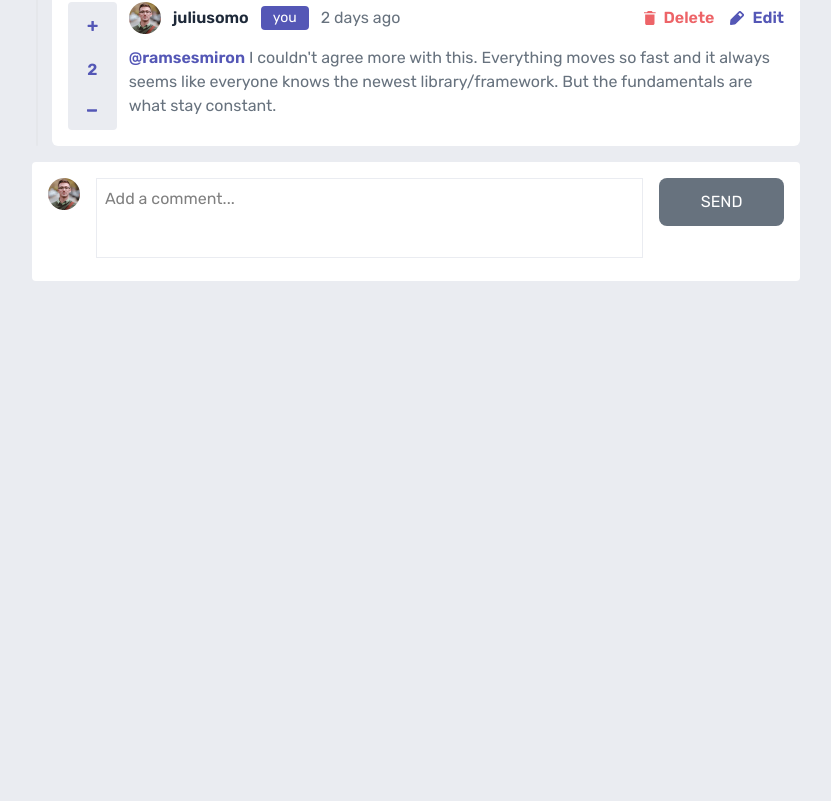
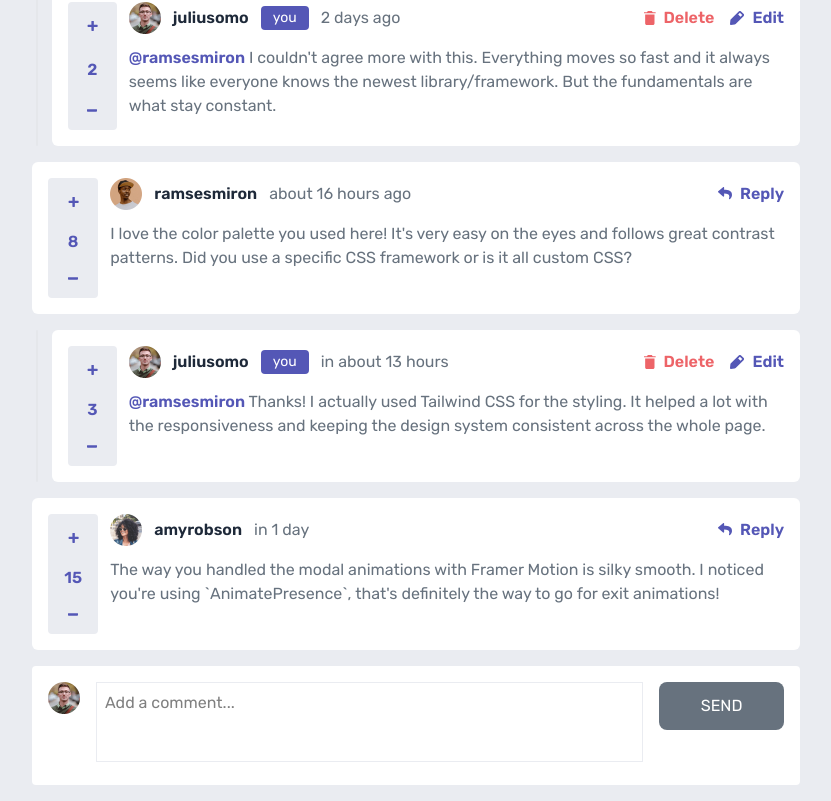
Before and after one commit to molinax18/fm-interactive-comments-section, a React (Vite) app: page / in a window 1280 px wide. Shown: the part 558-1359 px from the top of the page, without its empty margins (224-1055 px from the left). Before the commit the page ends 855 px from the top, so only its background shows below. Built offline with nearby package versions, Linux system fonts and the light colour scheme.

Commit message:
feat: refactor comment components and implement new message handling feat: useCommentActions hook chore: hooks name chore: new users data into json

```diff
--- a/src/comment/components/AddComment.tsx
+++ /dev/null
@@ -1,50 +0,0 @@
-import type { User } from "@/comment/type/comment.type";
-import type { ChangeEvent, FormEvent } from "react";
-import Button from "@/shared/components/Button";
-
-interface Props {
-  currentUser: User;
-  onSubmit: (event: FormEvent<HTMLFormElement>) => void;
-  message: string;
-  onChange: (event: ChangeEvent<HTMLTextAreaElement>) => void;
-}
-
-export default function AddComment({
-  currentUser,
-  onSubmit,
-  message,
-  onChange,
-}: Props) {
-  return (
-    <article className="grid grid-cols-6 gap-2 bg-white rounded-sm p-3 md:p-4 md:grid-cols-[auto_1fr_1fr_1fr_1fr_1fr] md:gap-4">
-      <img
-        src={currentUser.image.png}
-        alt={currentUser.username}
-        className="self-center size-8 md:self-start"
-      />
-
-      <form
-        id="sendMessage"
-        className="row-start-1 col-start-1 col-span-full md:col-start-2 md:col-span-4"
-        onSubmit={onSubmit}
-      >
-        <fieldset>
-          <textarea
-            className="h-20 w-full text-area"
-            placeholder="Add a comment..."
-            value={message}
-            onChange={onChange}
-          />
-        </fieldset>
-      </form>
-
-      <Button
-        className="col-start-5 col-span-full p-3 md:row-start-1 md:self-start btn-fill md:col-start-6"
-        form="sendMessage"
-        disabled={!!!message}
-      >
-        Send
-      </Button>
-    </article>
-  );
-}
--- a/src/comment/components/CommentCard.tsx
+++ b/src/comment/components/CommentCard.tsx
@@ -1,6 +1,5 @@
 import { useCommentsContext } from "@/comment/contexts/CommentsContext";
-import { CommentActionEnum } from "@/comment/type/commentActions.type";
-import { useMessageCard } from "@/comment/hooks/useMessageCard";
+import { useMessageContent } from "@/comment/hooks/useMessageContent";
 import { formatTimeComment } from "@/comment/utils/commentDate";
 import type { Comment, Reply as TReply } from "@/comment/type/comment.type";
 import { type HTMLAttributes, forwardRef } from "react";
@@ -9,6 +8,7 @@ import ScoreControl from "./ScoreControl";
 import ActionControl from "./ActionControl";
 import CommentMessageControl from "./CommentMessageControl";
 import ReplyCommentControl from "./ReplyCommentControl";
+import { useCommentActions } from "@/comment/hooks/useCommentActions";
 
 interface Props extends HTMLAttributes<HTMLDivElement> {
   data: Comment | TReply;
@@ -17,11 +17,18 @@ interface Props extends HTMLAttributes<HTMLDivElement> {
 
 const CommentCard: React.FC<Props> = forwardRef(({ data, className }, ref) => {
   const {
+    state: { currentUser },
     dispatch,
-    state: { currentUser },
   } = useCommentsContext();
-  const { editComment, hasEdited, hasReplied, replyComment } =
-    useMessageCard(data);
+  const {
+    replyComment,
+    incrementScore,
+    decrementScore,
+    deleteComment,
+    editComment,
+  } = useCommentActions(dispatch);
+  const { toggleEdited, hasEdited, hasReplied, toggleReplied } =
+    useMessageContent(data);
   const { createdAt, score, user, id } = data;
   const isCurrentUser = currentUser.username === user.username;
 
@@ -39,35 +46,31 @@ const CommentCard: React.FC<Props> = forwardRef(({ data, className }, ref) => {
         <ScoreControl
           score={score}
           className="row-start-3 col-span-4 md:min-h-30 md:col-start-1 md:col-span-1 md:row-start-1 md:row-span-3 md:flex-col md:items-center md:py-3"
-          onIncrement={() =>
-            dispatch({ type: CommentActionEnum.INCREMENT_SCORE, payload: id })
-          }
-          onDecrement={() =>
-            dispatch({ type: CommentActionEnum.DECREMENT_SCORE, payload: id })
-          }
+          onIncrement={() => incrementScore(id)}
+          onDecrement={() => decrementScore(id)}
         />
 
         <CommentMessageControl
           data={data}
           hasEdited={hasEdited}
           editComment={editComment}
+          toggleEdited={toggleEdited}
           className="row-start-2 col-span-full md:col-start-2"
         />
 
         <ActionControl
           isCurrentUser={isCurrentUser}
           className={`${isCurrentUser ? "flex gap-x-4 col-start-7" : "col-start-10"} row-start-3 col-span-full self-center ml-auto md:row-start-1`}
-          onDelete={() =>
-            dispatch({ type: CommentActionEnum.DELETE_COMMENT, payload: id })
-          }
-          onEdit={editComment}
-          onReply={replyComment}
+          onDelete={() => deleteComment(id)}
+          onEdit={toggleEdited}
+          onReply={toggleReplied}
         />
       </article>
 
       {hasReplied && (
         <ReplyCommentControl
-          data={data}
+          idToReply={id}
+          toggleReplied={toggleReplied}
           replyComment={replyComment}
           currentUser={currentUser}
         />
--- a/src/comment/components/CommentMessageControl.tsx
+++ b/src/comment/components/CommentMessageControl.tsx
@@ -1,39 +1,31 @@
-import { useCommentsContext } from "@/comment/contexts/CommentsContext";
 import { useMessageComment } from "@/comment/hooks/useMessageComment";
-import { useMessageCard } from "@/comment/hooks/useMessageCard";
-import { CommentActionEnum } from "@/comment/type/commentActions.type";
+import { useMessageContent } from "@/comment/hooks/useMessageContent";
 import type { Comment, Reply } from "@/comment/type/comment.type";
 import type { FormEvent, HTMLAttributes } from "react";
 import Button from "@/shared/components/Button";
 
 interface Props extends HTMLAttributes<HTMLFormElement> {
   hasEdited: boolean;
-  editComment: () => void;
+  toggleEdited: () => void;
+  editComment: (data: { id: string; content: string }) => void;
   data: Comment | Reply;
 }
 
 export default function CommentMessageControl({
   hasEdited,
+  toggleEdited,
   editComment,
   data,
   className,
 }: Props) {
-  const { dispatch } = useCommentsContext();
   const { message, onChange } = useMessageComment(data.content);
-  const { renderMessage } = useMessageCard(data);
+  const { renderMessage } = useMessageContent(data);
 
   const onSubmit = (event: FormEvent<HTMLFormElement>) => {
     event.preventDefault();
 
-    dispatch({
-      type: CommentActionEnum.EDIT_COMMENT,
-      payload: {
-        id: data.id,
-        content: message,
-      },
-    });
-
-    editComment();
+    editComment({ id: data.id, content: message });
+    toggleEdited();
   };
 
   return hasEdited ? (
--- a/src/comment/components/Comments.tsx
+++ b/src/comment/components/Comments.tsx
@@ -1,17 +1,18 @@
+import type { FormEvent } from "react";
 import { useCommentsContext } from "@/comment/contexts/CommentsContext";
 import { AnimatePresence, motion } from "motion/react";
-import { useMessageComment } from "../hooks/useMessageComment";
-import { CommentActionEnum } from "../type/commentActions.type";
+import { useMessageComment } from "@/comment/hooks/useMessageComment";
+import { CommentActionEnum } from "@/comment/type/commentActions.type";
 import { Fragment } from "react/jsx-runtime";
-import type { FormEvent } from "react";
 import CommentCard from "./CommentCard";
-import AddComment from "./AddComment";
+import MessageComment from "./MessageComment";
+import MessageForm from "./MessageForm";
+import Button from "@/shared/components/Button";
 
 const MotionCommentCard = motion.create(CommentCard);
 
 export default function Comments() {
-  const { state } = useCommentsContext();
-  const { dispatch } = useCommentsContext();
+  const { state, dispatch } = useCommentsContext();
   const { message, setMessage, onChange } = useMessageComment();
 
   const onSubmit = (event: FormEvent<HTMLFormElement>) => {
@@ -50,12 +51,33 @@ export default function Comments() {
           );
         })}
 
-        <AddComment
+        <MessageComment
           currentUser={state.currentUser}
-          onSubmit={onSubmit}
-          message={message}
-          onChange={onChange}
-        />
+          className="grid grid-cols-6 gap-2 bg-white rounded-sm p-3 md:p-4 md:grid-cols-[auto_1fr_1fr_1fr_1fr_1fr] md:gap-4"
+        >
+          <MessageForm
+            id="addMessage"
+            message={message}
+            onChange={onChange}
+            onSubmit={onSubmit}
+            className="row-start-1 col-start-1 col-span-full md:col-start-2 md:col-span-4"
+          >
+            <textarea
+              className="h-20 w-full text-area"
+              placeholder="Add a comment..."
+              value={message}
+              onChange={onChange}
+            />
+          </MessageForm>
+
+          <Button
+            className="col-start-5 col-span-full p-3 md:row-start-1 md:self-start btn-fill md:col-start-6"
+            form="addMessage"
+            disabled={!!!message}
+          >
+            Send
+          </Button>
+        </MessageComment>
       </AnimatePresence>
     </section>
   );
--- /dev/null
+++ b/src/comment/components/MessageComment.tsx
@@ -0,0 +1,21 @@
+import type { User } from "@/comment/type/comment.type";
+import type { HTMLAttributes } from "react";
+
+interface Props extends HTMLAttributes<HTMLDivElement> {
+  currentUser: User;
+  children: React.ReactNode;
+}
+
+export default function MessageComment({ ...props }: Props) {
+  return (
+    <article {...props}>
+      <img
+        src={props.currentUser.image.png}
+        alt={props.currentUser.username}
+        className="self-center size-8 md:self-start"
+      />
+
+      {props.children}
+    </article>
+  );
+}
--- /dev/null
+++ b/src/comment/components/MessageForm.tsx
@@ -0,0 +1,23 @@
+import type { ChangeEvent, FormEvent } from "react";
+
+interface Props {
+  id: string;
+  message: string;
+  onSubmit: (event: FormEvent<HTMLFormElement>) => void;
+  onChange: (event: ChangeEvent<HTMLTextAreaElement>) => void;
+  children: React.ReactNode;
+  className?: string;
+}
+
+export default function MessageForm({
+  id,
+  onSubmit,
+  children,
+  className,
+}: Props) {
+  return (
+    <form id={id} className={className || ""} onSubmit={onSubmit}>
+      {children}
+    </form>
+  );
+}
--- a/src/comment/components/ReplyCommentControl.tsx
+++ b/src/comment/components/ReplyCommentControl.tsx
@@ -1,44 +1,59 @@
-import { useCommentsContext } from "../contexts/CommentsContext";
-import { useMessageComment } from "../hooks/useMessageComment";
-import { CommentActionEnum } from "../type/commentActions.type";
+import { useMessageComment } from "@/comment/hooks/useMessageComment";
 import type { FormEvent, HTMLAttributes } from "react";
-import type { Comment, Reply, User } from "../type/comment.type";
-import AddComment from "./AddComment";
+import type { User } from "@/comment/type/comment.type";
+import MessageComment from "./MessageComment";
+import Button from "@/shared/components/Button";
+import MessageForm from "./MessageForm";
 
 interface Props extends HTMLAttributes<HTMLFormElement> {
-  replyComment: () => void;
-  data: Comment | Reply;
+  toggleReplied: () => void;
+  replyComment: (data: { idToReply: string; content: string }) => void;
+  idToReply: string;
   currentUser: User;
 }
 
 export default function ReplyCommentControl({
+  toggleReplied,
   replyComment,
   currentUser,
-  data,
+  idToReply,
 }: Props) {
-  const { dispatch } = useCommentsContext();
   const { message, onChange } = useMessageComment();
 
   const onSubmit = (event: FormEvent<HTMLFormElement>) => {
     event.preventDefault();
 
-    dispatch({
-      type: CommentActionEnum.REPLY_COMMENT,
-      payload: {
-        idToReply: data.id,
-        content: message,
-      },
-    });
-
-    replyComment();
+    replyComment({ idToReply, content: message });
+    toggleReplied();
   };
 
   return (
-    <AddComment
+    <MessageComment
       currentUser={currentUser}
-      onSubmit={onSubmit}
-      onChange={onChange}
-      message={message}
-    />
+      className="grid grid-cols-6 gap-2 bg-white rounded-sm p-3 md:p-4 md:grid-cols-[auto_1fr_1fr_1fr_1fr_1fr] md:gap-4"
+    >
+      <MessageForm
+        id="replyMessage"
+        message={message}
+        onChange={onChange}
+        onSubmit={onSubmit}
+        className="row-start-1 col-start-1 col-span-full md:col-start-2 md:col-span-4"
+      >
+        <textarea
+          className="h-20 w-full text-area"
+          placeholder="Add a comment..."
+          value={message}
+          onChange={onChange}
+        />
+      </MessageForm>
+
+      <Button
+        className="col-start-5 col-span-full p-3 md:row-start-1 md:self-start btn-fill md:col-start-6"
+        form="replyMessage"
+        disabled={!!!message}
+      >
+        Reply
+      </Button>
+    </MessageComment>
   );
 }
--- /dev/null
+++ b/src/comment/hooks/useCommentActions.ts
@@ -0,0 +1,27 @@
+import type { Dispatch } from "react";
+import {
+  CommentActionEnum,
+  type CommentActionType,
+} from "@/comment/type/commentActions.type";
+
+export function useCommentActions(dispatch: Dispatch<CommentActionType>) {
+  return {
+    deleteComment: (id: string) =>
+      dispatch({ type: CommentActionEnum.DELETE_COMMENT, payload: id }),
+
+    addComment: (content: string) =>
+      dispatch({ type: CommentActionEnum.ADD_COMMENT, payload: content }),
+
+    replyComment: (data: { idToReply: string; content: string }) =>
+      dispatch({ type: CommentActionEnum.REPLY_COMMENT, payload: data }),
+
+    incrementScore: (id: string) =>
+      dispatch({ type: CommentActionEnum.INCREMENT_SCORE, payload: id }),
+
+    decrementScore: (id: string) =>
+      dispatch({ type: CommentActionEnum.DECREMENT_SCORE, payload: id }),
+
+    editComment: (data: { id: string; content: string }) =>
+      dispatch({ type: CommentActionEnum.EDIT_COMMENT, payload: data }),
+  };
+}
--- a/src/comment/hooks/useMessageCard.tsx
+++ b/src/comment/hooks/useMessageContent.tsx
@@ -1,11 +1,11 @@
 import { useState } from "react";
 import type { Comment, Reply } from "@/comment/type/comment.type";
 
-export function useMessageCard(data: Comment | Reply) {
+export function useMessageContent(data: Comment | Reply) {
   const [hasEdited, setHasEdited] = useState(false);
   const [hasReplied, setHasReplied] = useState(false);
-  const editComment = () => setHasEdited(!hasEdited);
-  const replyComment = () => setHasReplied(!hasReplied);
+  const toggleEdited = () => setHasEdited(!hasEdited);
+  const toggleReplied = () => setHasReplied(!hasReplied);
   const renderMessage = () => {
     if ("replyingTo" in data) {
       return (
@@ -23,9 +23,9 @@ export function useMessageCard(data: Comment | Reply) {
 
   return {
     hasEdited,
-    editComment,
+    toggleEdited,
     renderMessage,
     hasReplied,
-    replyComment,
+    toggleReplied,
   };
 }
--- a/src/data.json
+++ b/src/data.json
@@ -63,6 +63,49 @@
           }
         }
       ]
+    },
+    {
+      "id": "8c3b12a0-4f21-4d7a-8e9a-7722cc110000",
+      "content": "I love the color palette you used here! It's very easy on the eyes and follows great contrast patterns. Did you use a specific CSS framework or is it all custom CSS?",
+      "createdAt": "2025-12-18T10:15:00.000Z",
+      "score": 8,
+      "user": {
+        "image": {
+          "png": "./images/avatars/image-ramsesmiron.png",
+          "webp": "./images/avatars/image-ramsesmiron.webp"
+        },
+        "username": "ramsesmiron"
+      },
+      "replies": [
+        {
+          "id": "9d4c23b1-5e32-5e8b-9f0b-8833dd221111",
+          "content": "Thanks! I actually used Tailwind CSS for the styling. It helped a lot with the responsiveness and keeping the design system consistent across the whole page.",
+          "createdAt": "2025-12-19T14:30:22.000Z",
+          "score": 3,
+          "replyingTo": "ramsesmiron",
+          "user": {
+            "image": {
+              "png": "./images/avatars/image-juliusomo.png",
+              "webp": "./images/avatars/image-juliusomo.webp"
+            },
+            "username": "juliusomo"
+          }
+        }
+      ]
+    },
+    {
+      "id": "2f3a4b5c-6d7e-8f9g-0h1i-2j3k4l5m6n7o",
+      "content": "The way you handled the modal animations with Framer Motion is silky smooth. I noticed you're using `AnimatePresence`, that's definitely the way to go for exit animations!",
+      "createdAt": "2025-12-20T09:00:00.000Z",
+      "score": 15,
+      "user": {
+        "image": {
+          "png": "./images/avatars/image-amyrobson.png",
+          "webp": "./images/avatars/image-amyrobson.webp"
+        },
+        "username": "amyrobson"
+      },
+      "replies": []
     }
   ]
 }
```
